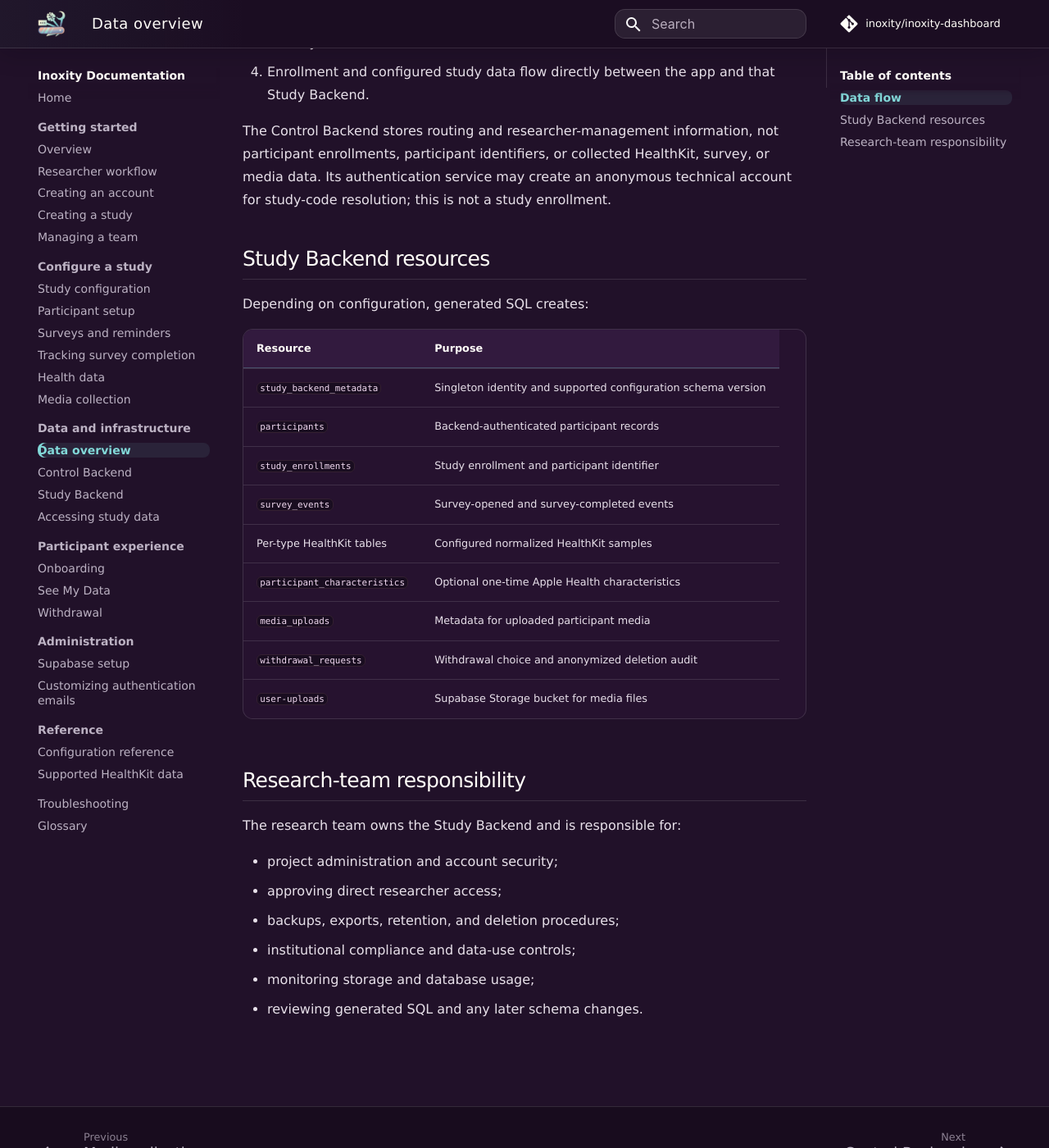
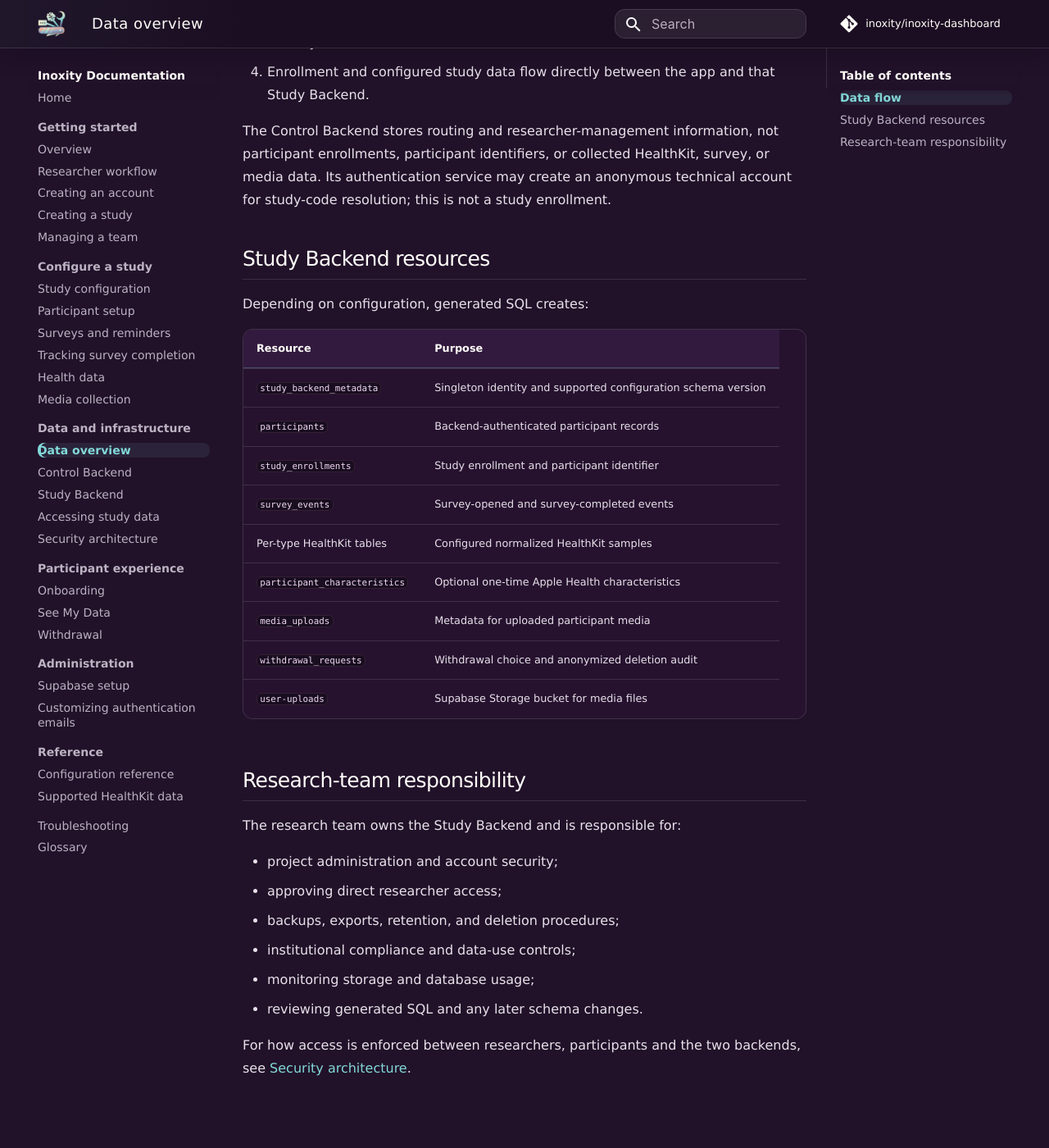
Before and after one commit to inoxity/inoxity-dashboard, an MkDocs documentation site: the page built from docs/data/overview.md, in a window 1280 px wide and 1400 px high, scrolled down 421 px. Shown: the whole window at 82% size. Built offline with MkDocs 1.6.1 and Material for MkDocs 9.7.7, drawn with Linux system fonts in a browser that asks for light colours; comment, search, counter and statistics services are not loaded.

Commit message:
Add a security architecture page to the docs
Adapts the September security review into the docs: the two-backend
design, row-level security, RPC-only tables, defense in depth, and where
each piece lives in the code. The architecture figure is an inline SVG
styled with the site's palette, with numbered step badges on every arrow
and a legend and line-style key below it.

All claims were rechecked against the current code. Citations name
files and functions rather than line numbers, which drift with every
edit.

Co-Authored-By: Claude Opus 5.5 <noreply@anthropic.com>

```diff
--- a/docs/data/overview.md
+++ b/docs/data/overview.md
@@ -37,3 +37,5 @@ The research team owns the Study Backend and is responsible for:
 - institutional compliance and data-use controls;
 - monitoring storage and database usage;
 - reviewing generated SQL and any later schema changes.
+
+For how access is enforced between researchers, participants and the two backends, see [Security architecture](security.md).
--- a/docs/stylesheets/extra.css
+++ b/docs/stylesheets/extra.css
@@ -456,3 +456,52 @@ body {
     transition-duration: 0.01ms !important;
   }
 }
+
+/* ---------- Security architecture figure (docs/data/security.md) ---------- */
+.md-typeset .security-diagram {
+  margin: 1.5em 0;
+  padding: 1.25rem 1.25rem 1rem;
+  background: var(--inoxity-surface);
+  border: 1px solid var(--inoxity-border);
+  border-radius: var(--inoxity-radius);
+}
+.security-diagram svg {
+  display: block;
+  width: 100%;
+  height: auto;
+  color: var(--inoxity-text);
+  font-family: inherit;
+}
+.security-diagram .box { fill: var(--inoxity-surface-raised); stroke: currentColor; stroke-width: 1.4; }
+.security-diagram .box--control { stroke: var(--inoxity-pink); stroke-width: 1.8; }
+.security-diagram .box--study { fill: var(--inoxity-surface-raised); stroke: var(--inoxity-teal); stroke-width: 1.8; }
+.security-diagram .box--back { fill: var(--inoxity-surface); stroke: var(--inoxity-teal); stroke-width: 1; opacity: 0.45; }
+.security-diagram .divider { stroke: currentColor; stroke-width: 0.6; opacity: 0.35; }
+.security-diagram .name { font-size: 14px; font-weight: 600; fill: currentColor; }
+.security-diagram .sub { font-size: 11px; fill: var(--inoxity-muted); }
+.security-diagram .mono { font-size: 11px; font-family: ui-monospace, "SF Mono", Menlo, monospace; fill: currentColor; opacity: 0.9; }
+.security-diagram .note { font-size: 11px; fill: var(--inoxity-pink); }
+.security-diagram .flow { stroke: currentColor; stroke-width: 1.4; fill: none; }
+.security-diagram .flow--data { stroke-width: 2; }
+.security-diagram .flow--return { stroke-dasharray: 5 4; opacity: 0.8; }
+.security-diagram .flow--setup { stroke-dasharray: 2 5; opacity: 0.55; }
+.security-diagram .label { font-size: 11.5px; fill: currentColor; }
+.security-diagram .label--quiet { fill: var(--inoxity-muted); }
+.security-diagram .badge circle { fill: var(--inoxity-teal); stroke: var(--inoxity-surface); stroke-width: 2; }
+.security-diagram .badge text { font-size: 12px; font-weight: 700; fill: var(--inoxity-background); }
+
+.md-typeset .security-diagram figcaption {
+  max-width: none;
+  margin: 1rem 0 0;
+  padding-top: 0.75rem;
+  border-top: 1px dashed var(--inoxity-border);
+  text-align: left;
+  font-style: normal;
+  color: var(--md-default-fg-color--light);
+}
+.md-typeset .security-steps { margin: 0 0 0.75rem; }
+.md-typeset .security-steps li::marker { color: var(--inoxity-teal); font-weight: 700; }
+.md-typeset .security-key { display: flex; flex-wrap: wrap; align-items: center; gap: 0.35rem 0.6rem; margin: 0; font-size: 0.75rem; }
+.security-key .key { display: inline-block; width: 28px; border-top: 2px solid var(--inoxity-text); }
+.security-key .key--dashed { border-top-style: dashed; opacity: 0.8; }
+.security-key .key--dotted { border-top-style: dotted; opacity: 0.55; }
--- a/mkdocs.yml
+++ b/mkdocs.yml
@@ -62,6 +62,7 @@ nav:
       - Control Backend: data/control-backend.md
       - Study Backend: data/study-backend.md
       - Accessing study data: data/data-access.md
+      - Security architecture: data/security.md
   - Participant experience:
       - Onboarding: participant-experience/onboarding.md
       - See My Data: participant-experience/see-my-data.md
```
Also changed, not shown: docs/data/security.md (added, +192 -0 lines).
